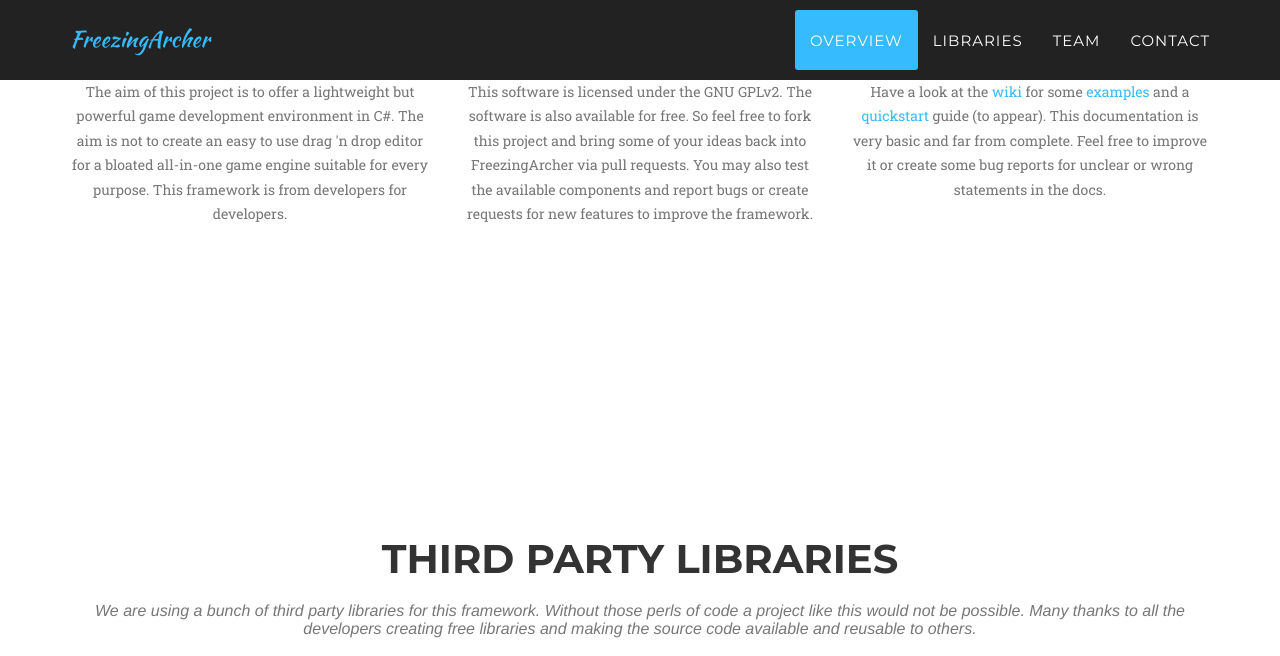
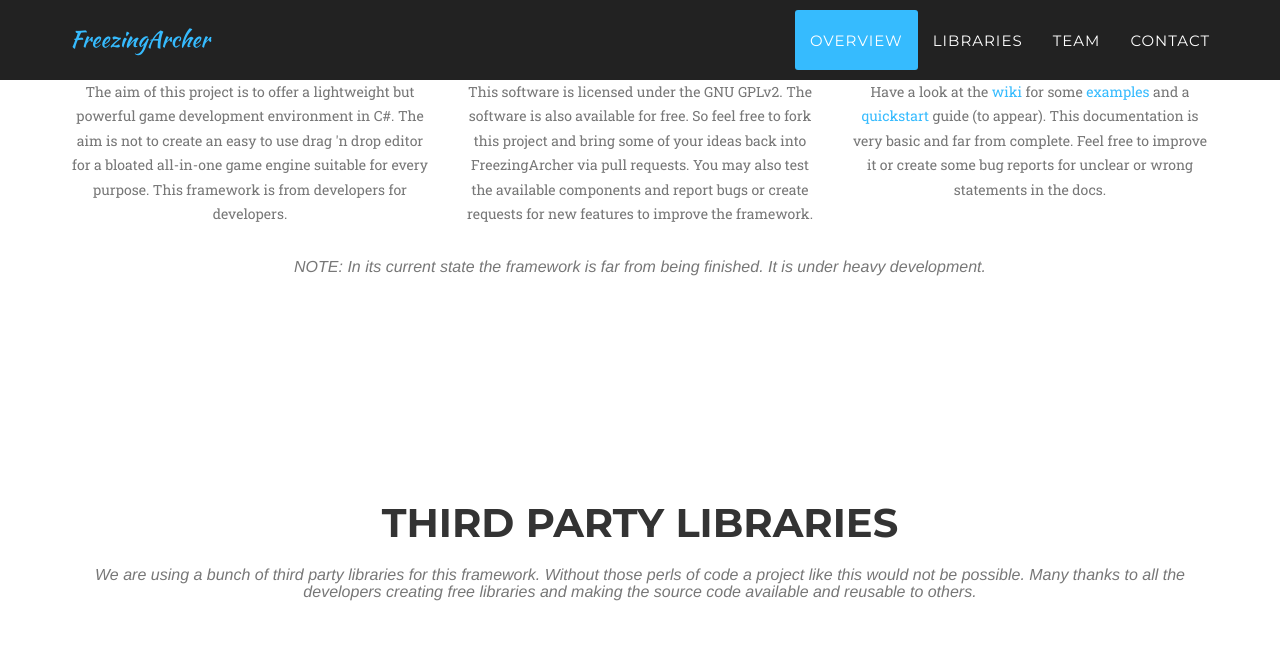
Before and after one commit to AreonDev/FreezingArcher, a Jekyll site: the page built from index.html, in a window 1280 px wide and 1400 px high, scrolled down 1174 px, cut to the strip 0-656 px from the top of the window. Built offline with Jekyll 4.4.1, drawn with Linux system fonts in a browser that asks for light colours; some web fonts are replaced.

Commit message:
minor changes

```diff
--- a/_includes/css/agency.css
+++ b/_includes/css/agency.css
@@ -322,7 +322,8 @@ header .intro-text .intro-heading {
 }
 
 section {
-    padding: 100px 0;
+    padding: 0;
+    padding-top: 100px;
 }
 
 section h2.section-heading {
@@ -342,7 +343,7 @@ section h3.section-subheading {
 
 @media(min-width:768px) {
     section {
-        padding: 150px 0;
+        padding-top: 150px;
     }
 }
 
--- a/_includes/services.html
+++ b/_includes/services.html
@@ -33,8 +33,8 @@
                     <p class="text-muted">Have a look at the <a href="https://github.com/fin-ger/FreezingArcher/wiki">wiki</a> for some <a href="https://github.com/fin-ger/FreezingArcher/wiki/Components">examples</a> and a <a href="https://github.com/fin-ger/FreezingArcher/wiki/Home#quickstart">quickstart</a> guide (to appear). This documentation is very basic and far from complete. Feel free to improve it or create some bug reports for unclear or wrong statements in the docs.</p>
                 </div>
             </div>
-	    <!--<div class="col-lg-12 text-center">
+	    <div class="col-lg-12 text-center">
                 <h3 class="section-subheading text-muted">NOTE: In its current state the framework is far from being finished. It is under heavy development.</h3>
-	    </div>-->
+	    </div>
         </div>
     </section>
```
